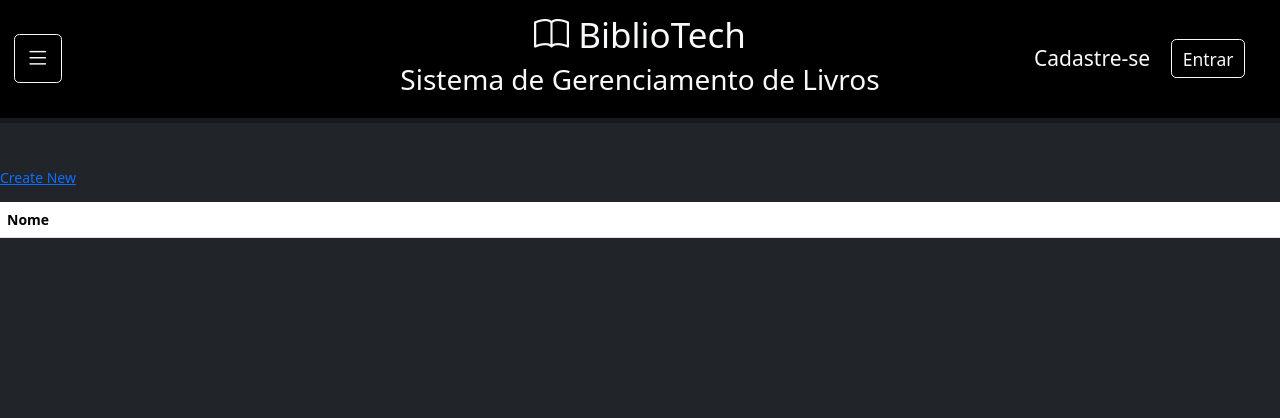
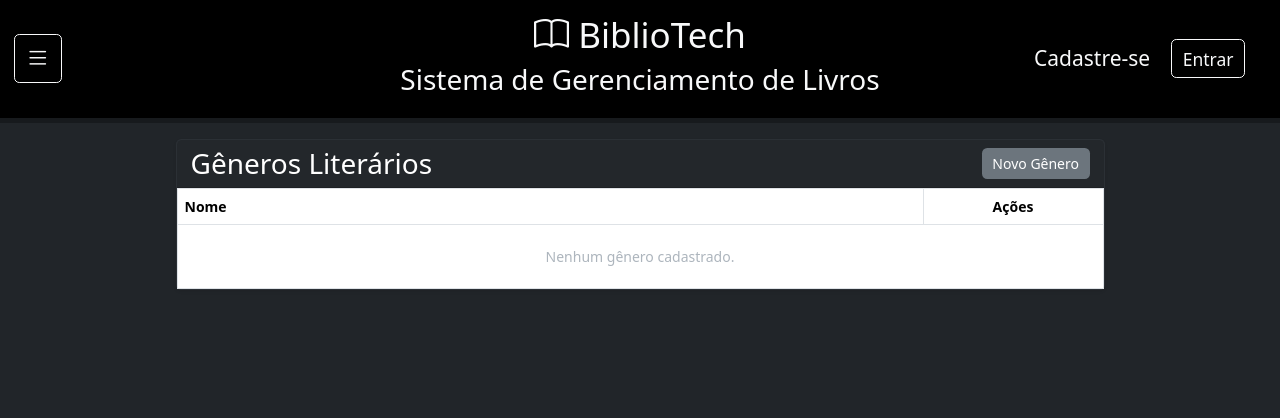
Before and after one commit to isaaernesto/Biblioteca12, an ASP.NET Core app: page /Generos in a window 1280 px wide. Shown: the top 418 px of the page. Run offline with ASP.NET Core 8, Linux system fonts and the light colour scheme; a user stored in the database is signed in; lists and menus that the app fills with data are empty; style sheets or scripts are compiled from the project's sources; some libraries are stand-ins or nearby versions.

Commit message:
alterações isabely

```diff
--- a/Biblioteca/Views/Avaliacoes/Index.cshtml
+++ b/Biblioteca/Views/Avaliacoes/Index.cshtml
@@ -31,7 +31,8 @@
         </tr>
     </thead>
     <tbody>
-@foreach (var item in Model) {
+        @foreach (var item in Model)
+        {
             <tr>
                 <td>
                     @Html.DisplayFor(modelItem => item.Nota)
--- a/Biblioteca/Views/Generos/Index.cshtml
+++ b/Biblioteca/Views/Generos/Index.cshtml
@@ -1,35 +1,103 @@
 @model IEnumerable<Biblioteca.Models.Genero>
 
 @{
-    ViewData["Title"] = "Index";
+    ViewData["Title"] = "Gêneros";
 }
 
-<h1>Index</h1>
+<style>
+    .bg-dark-custom {
+        background-color: #23272b !important;
+    }
 
-<p>
-    <a asp-action="Create">Create New</a>
-</p>
-<table class="table">
+    .text-gray {
+        color: #adb5bd !important;
+    }
+
+    .table-dark-custom thead {
+        background-color: #343a40;
+        color: #fff;
+    }
+
+    .table-dark-custom tbody tr {
+        background-color: #23272b;
+        color: #fff;
+    }
+
+    .btn-gray {
+        background-color: #6c757d;
+        color: #fff;
+        border: none;
+    }
+
+        .btn-gray:hover {
+            background-color: #495057;
+            color: #fff;
+        }
+
+    .btn-black {
+        background-color: #212529;
+        color: #fff;
+        border: none;
+    }
+
+        .btn-black:hover {
+            background-color: #000;
+            color: #fff;
+        }
+
+    .card-header-custom {
+        background-color: #23272b;
+        color: #fff;
+    }
+
+    .card-custom {
+        background-color: #343a40;
+        color: #fff;
+    }
+</style>
+
+<div class="container mt-4">
+    <div class="row justify-content-center">
+        <div class="col-lg-10">
+            <div class="card card-custom shadow-sm">
+                <div class="card-header card-header-custom d-flex justify-content-between align-items-center">
+                    <h2 class="mb-0">Gêneros Literários</h2>
+                    <a asp-action="Create" class="btn btn-gray">Novo Gênero</a>
+                </div>
+                <div class="card-body p-0">
+                    <table class="table table-dark-custom table-bordered mb-0 align-middle">
                         <thead>
                             <tr>
-            <th>
-                @Html.DisplayNameFor(model => model.Nome)
-            </th>
-            <th></th>
+                                <th>@Html.DisplayNameFor(model => model.Nome)</th>
+                                <th style="width: 180px;" class="text-center">Ações</th>
                             </tr>
                         </thead>
                         <tbody>
-@foreach (var item in Model) {
+                            @if (!Model.Any())
+                            {
                                 <tr>
-            <td>
-                @Html.DisplayFor(modelItem => item.Nome)
-            </td>
-            <td>
-                <a asp-action="Edit" asp-route-id="@item.GeneroId">Edit</a> |
-                <a asp-action="Details" asp-route-id="@item.GeneroId">Details</a> |
-                <a asp-action="Delete" asp-route-id="@item.GeneroId">Delete</a>
+                                    <td colspan="2" class="text-center text-gray py-4">
+                                        Nenhum gênero cadastrado.
                                     </td>
                                 </tr>
                             }
+                            else
+                            {
+                                foreach (var item in Model)
+                                {
+                                    <tr>
+                                        <td>@Html.DisplayFor(modelItem => item.Nome)</td>
+                                        <td class="text-center">
+                                            <a asp-action="Edit" asp-route-id="@item.GeneroId" class="btn btn-gray btn-sm me-1">Editar</a>
+                                            <a asp-action="Delete" asp-route-id="@item.GeneroId" class="btn btn-black btn-sm">Excluir</a>
+                                        </td>
+                                    </tr>
+                                }
+                            }
                         </tbody>
                     </table>
+                </div>
+            </div>
+        </div>
+    </div>
+</div>
--- a/Biblioteca/Views/Shared/_Layout.cshtml
+++ b/Biblioteca/Views/Shared/_Layout.cshtml
@@ -80,7 +80,12 @@
                             <i class="bi bi-person-check"></i> Cadastro de Usuários
                         </a>
                     </li>
-                }
+
+                    <li class="nav-item">
+                        <a asp-controller="Avaliacoes" asp-action="Index" class="nav-link text-light fs-5 py-3">
+                            <i class="bi bi-envelope-paper"></i> Avaliar
+                        </a>
+                    </li>                }
             </ul>
             <hr />
             <div class="d-flex justify-content-start fs-5">
--- a/Biblioteca/appsettings.json
+++ b/Biblioteca/appsettings.json
@@ -1,6 +1,6 @@
 {
   "ConnectionStrings": {
-    "DefaultConnection": "Data Source=localhost\\SQLSENAI; Initial Catalog = Biblioteca;Integrated Security = True;TrustServerCertificate = True"
+    "DefaultConnection": "Data Source=localhost\\SQLSENAI; Initial Catalog = AtividadeBiblioteca;Integrated Security = True;TrustServerCertificate = True"
   },
   "Logging": {
     "LogLevel": {
```
Also changed, not shown: Biblioteca/Controllers/AvaliacoesController.cs (+29 -18 lines), Biblioteca/Views/Generos/Delete.cshtml (+23 -21 lines), Biblioteca/Views/Generos/Edit.cshtml (+17 -15 lines), Biblioteca/Views/Home/Index.cshtml (+6 -3 lines), Biblioteca/Resources/Books/1d54939f-07fe-4e87-960a-09ceb5cfe1ce.png (added), Biblioteca/Resources/Books/1f820527-983a-431a-82af-96860a7c2546.jpg (added), Biblioteca/Resources/Books/4bdf6332-c37a-4243-a22e-1b199a4184e6.png (added). Lines whose indentation alone changed are shown as unchanged.
